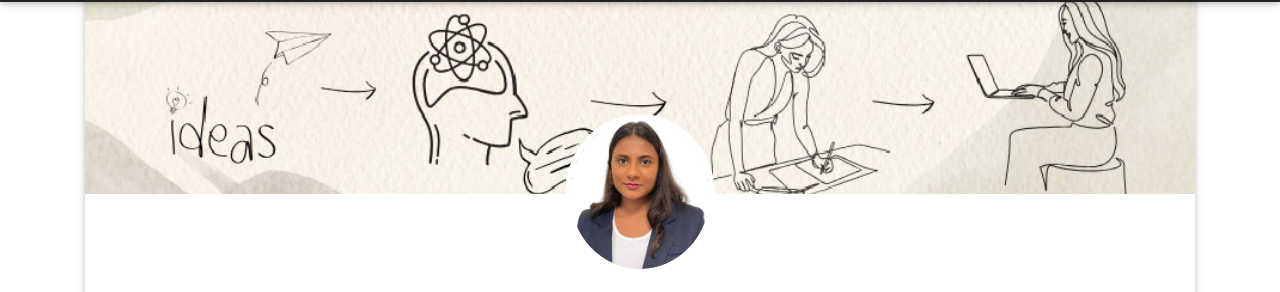
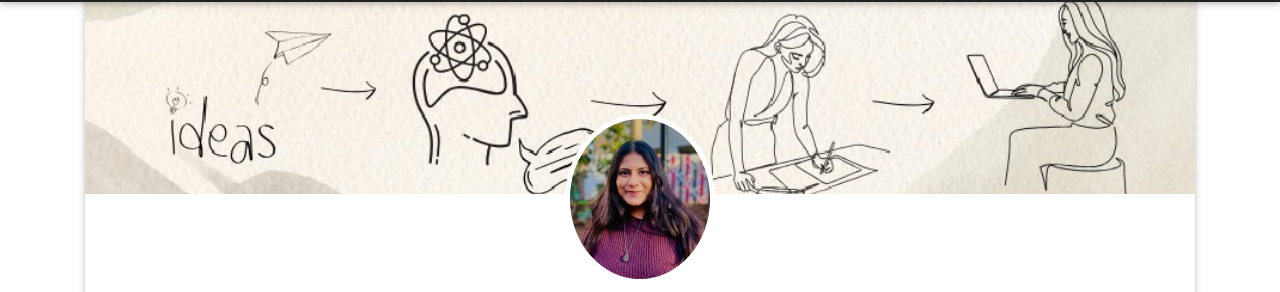
Before and after one commit to mansiDandgaval/mansidandgaval, a plain HTML site: page index.html in a window 1280 px wide. Shown: the part 54-346 px from the top of the page. Drawn offline with nearby package versions, Linux system fonts and the light colour scheme.

Commit message:
image update

```diff
--- a/index.html
+++ b/index.html
@@ -301,7 +301,7 @@
                     </div>
                     <!-- Avatar -->
                     <div class="avatar mx-auto white">
-                      <img src="/img/projects/Mansi.png" class="rounded-circle img-fluid"
+                      <img src="/img/projects/mansi.jpg " class="rounded-circle img-fluid"
                         alt="Third sample avatar image" />
                     </div>
                     <!-- Content -->
```
Also changed, not shown: img/projects/Mansi.png (deleted), img/projects/mansi.jpg (added).
